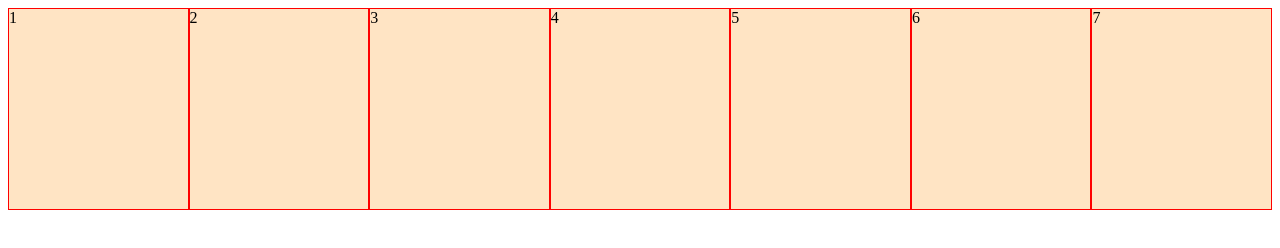
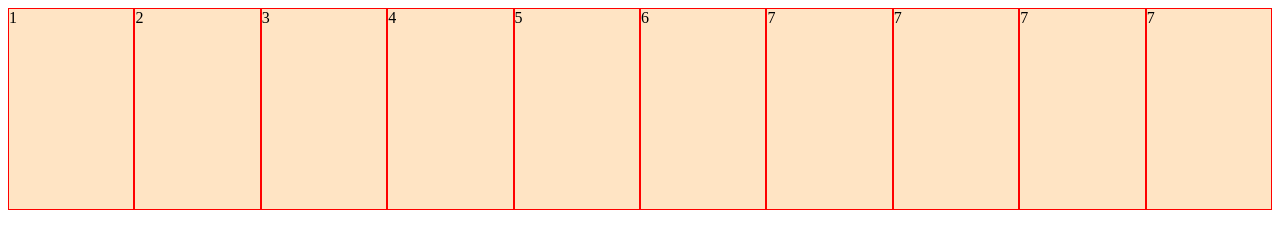
Before and after one commit to chamilou/portfolio, a plain HTML site: page test.html in a window 1280 px wide. Drawn offline with Linux system fonts and the light colour scheme.

Commit message:
added linesin test.html

```diff
--- a/test.html
+++ b/test.html
@@ -55,6 +55,9 @@
         <section class="col5">5</section>
         <section class="col6">6</section>
         <section class="col7">7</section>
+        <section class="col7">7</section>
+        <section class="col7">7</section>
+        <section class="col7">7</section>
 
 
     </main>
```
